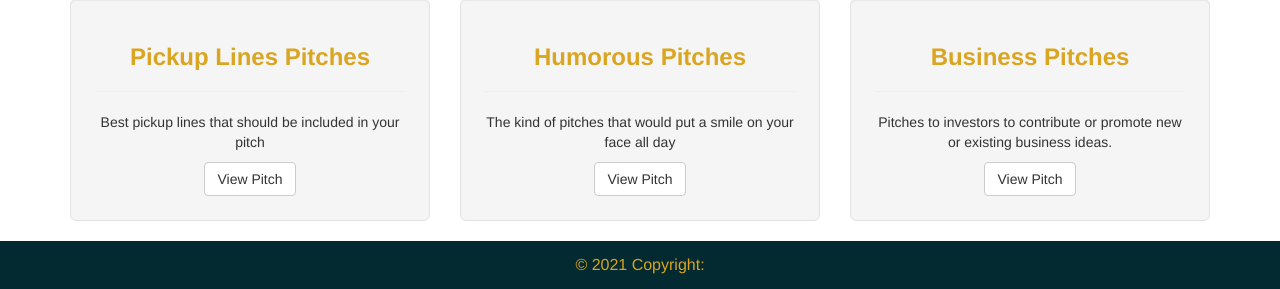
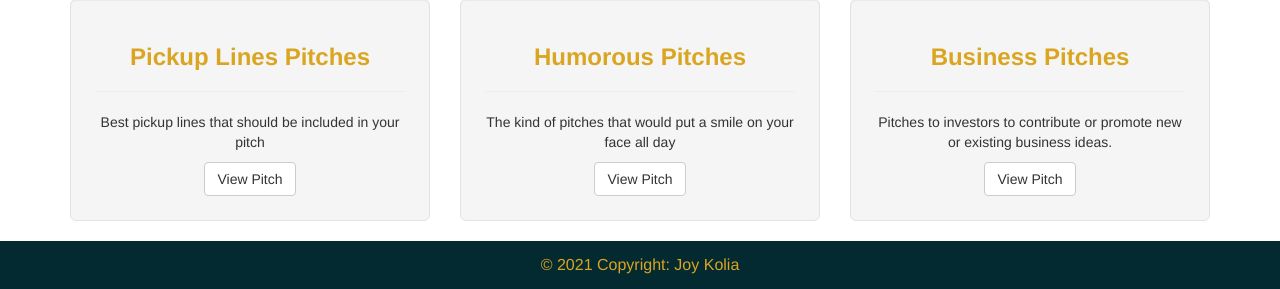
Before and after one commit to jLuseno161/pitches, a Flask app: template app/templates/index.html in a window 1280 px wide. Shown: the part 746-1035 px from the top of the page. Run offline with Flask 2, Linux system fonts and the light colour scheme; the template is opened without the code that fills it, so the values that code supplies are empty; some libraries are stand-ins or nearby versions.

Commit message:
heroku deployment9

```diff
--- a/app/templates/index.html
+++ b/app/templates/index.html
@@ -111,7 +111,7 @@
 </div>
 <footer class="page-footer">
     <div class="" style="background-color: rgb(3, 42, 49); color: goldenrod; font-size:12pt; padding: 1%;">
-        <div class="footer-copyright text-center py-3">© 2021 Copyright:
+        <div class="footer-copyright text-center py-3">© 2021 Copyright: Joy Kolia
         </div>
     </div>
 </footer>
```
